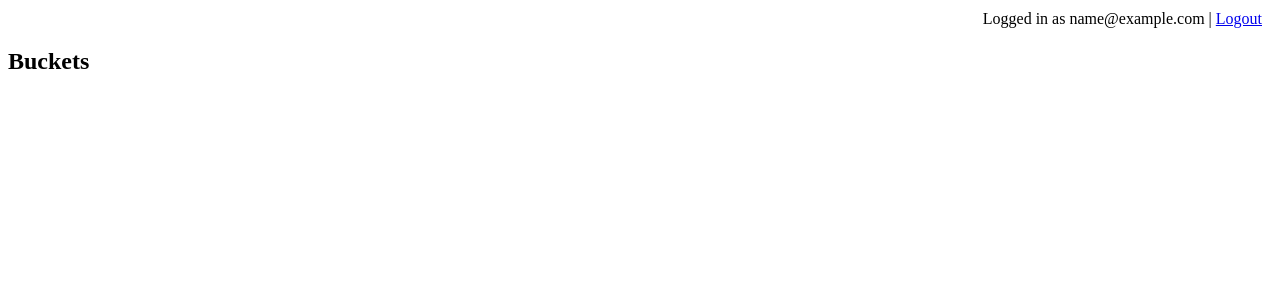
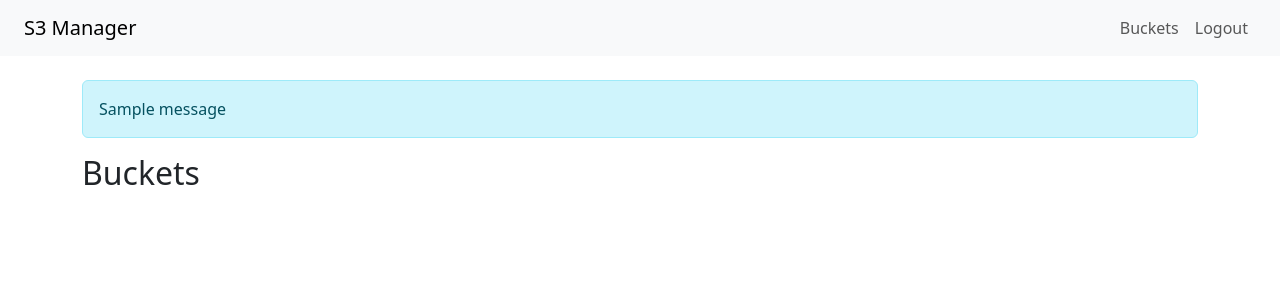
Before and after one commit to kopamak990/s3-expiry-manager, a Flask app: page /buckets in a window 1280 px wide. Shown: the top 300 px of the page. Run offline with Flask 3, Linux system fonts and the light colour scheme; a user stored in the database is signed in; tables that the repository leaves empty hold one stand-in row (values such as "Sample post"); one stand-in notice (Sample message) is shown; data that the repository does not hold is empty.

Commit message:
Add landing page and conditional routing

```diff
--- a/app.py
+++ b/app.py
@@ -1,53 +1,42 @@
-from flask import Flask, render_template, redirect, url_for, request, session
+from flask import Flask, render_template, redirect, url_for, request, flash
+from flask_login import LoginManager, login_user, login_required, logout_user, current_user
 from flask_sqlalchemy import SQLAlchemy
-from flask_login import LoginManager, UserMixin, login_user, login_required, logout_user, current_user
-import boto3
-from botocore.exceptions import ClientError
-from models import db, User, ActionLog
+from models import db, User
 import os
 
 app = Flask(__name__)
-app.secret_key = 'your_secret_key_here'
-app.config['SQLALCHEMY_DATABASE_URI'] = 'sqlite:///db.sqlite3'
-app.config['SQLALCHEMY_TRACK_MODIFICATIONS'] = False
+app.secret_key = os.getenv("SECRET_KEY", "your_secret_key")
+app.config['SQLALCHEMY_DATABASE_URI'] = 'sqlite:///instance/users.db'
 
 db.init_app(app)
+
 login_manager = LoginManager()
+login_manager.login_view = 'login'
 login_manager.init_app(app)
-login_manager.login_view = 'login'
-
-with app.app_context():
-    db.create_all()
 
 @login_manager.user_loader
 def load_user(user_id):
     return User.query.get(int(user_id))
 
-def get_s3_client():
+@app.route('/')
+def index():
     if current_user.is_authenticated:
-        return boto3.client(
-            's3',
-            aws_access_key_id=current_user.aws_access_key,
-            aws_secret_access_key=current_user.aws_secret_key
-        )
-    return boto3.client('s3')
-
-@app.route('/')
-def home():
-    return redirect(url_for('list_buckets'))
+        return redirect(url_for('buckets'))
+    return render_template('index.html')
 
 @app.route('/register', methods=['GET', 'POST'])
 def register():
     if request.method == 'POST':
         email = request.form['email']
         password = request.form['password']
-        aws_access = request.form['aws_access_key']
-        aws_secret = request.form['aws_secret_key']
         if User.query.filter_by(email=email).first():
-            return 'Email already registered.'
-        user = User(email=email, password=password, aws_access_key=aws_access, aws_secret_key=aws_secret)
-        db.session.add(user)
+            flash('Email already registered')
+            return redirect(url_for('register'))
+        new_user = User(email=email)
+        new_user.set_password(password)
+        db.session.add(new_user)
         db.session.commit()
+        flash('Registration successful! Please log in.')
         return redirect(url_for('login'))
     return render_template('register.html')
 
@@ -56,63 +45,26 @@ def login():
     if request.method == 'POST':
         email = request.form['email']
         password = request.form['password']
-        user = User.query.filter_by(email=email, password=password).first()
-        if user:
+        user = User.query.filter_by(email=email).first()
+        if user and user.check_password(password):
             login_user(user)
-            return redirect(url_for('list_buckets'))
-        return 'Invalid credentials'
+            return redirect(request.args.get('next') or url_for('buckets'))
+        flash('Invalid email or password')
     return render_template('login.html')
 
 @app.route('/logout')
 @login_required
 def logout():
     logout_user()
-    return redirect(url_for('login'))
+    return redirect(url_for('index'))
 
 @app.route('/buckets')
 @login_required
-def list_buckets():
-    s3 = get_s3_client()
-    buckets = s3.list_buckets()
-    return render_template('buckets.html', buckets=buckets['Buckets'])
-
-@app.route('/bucket/<bucket_name>')
-@login_required
-def get_objects(bucket_name):
-    s3 = get_s3_client()
-    try:
-        response = s3.list_objects_v2(Bucket=bucket_name)
-        objects = response.get('Contents', [])
-        return render_template('objects.html', bucket_name=bucket_name, objects=objects)
-    except ClientError as e:
-        return f"Error fetching objects: {e}", 500
-
-@app.route('/set-expiry/<bucket_name>/<path:object_key>', methods=['POST'])
-@login_required
-def set_expiry(bucket_name, object_key):
-    s3 = get_s3_client()
-    prefix = object_key.rsplit('/', 1)[0] + '/' if '/' in object_key else object_key
-    lifecycle_config = {
-        'Rules': [
-            {
-                'ID': f'Expire_{prefix.replace("/", "_")}',
-                'Filter': {'Prefix': prefix},
-                'Status': 'Enabled',
-                'Expiration': {'Days': 30}
-            }
-        ]
-    }
-    try:
-        s3.put_bucket_lifecycle_configuration(
-            Bucket=bucket_name,
-            LifecycleConfiguration=lifecycle_config
-        )
-        log = ActionLog(user_id=current_user.id, action=f"Set expiry on: {object_key} in {bucket_name}")
-        db.session.add(log)
-        db.session.commit()
-        return redirect(url_for('get_objects', bucket_name=bucket_name))
-    except ClientError as e:
-        return f"Error setting lifecycle configuration: {e}", 500
+def buckets():
+    # Placeholder for AWS bucket logic
+    return render_template('buckets.html')
 
 if __name__ == '__main__':
+    with app.app_context():
+        db.create_all()
     app.run(debug=True)
--- a/templates/layout.html
+++ b/templates/layout.html
@@ -1,15 +1,43 @@
-<!DOCTYPE html>
-<html>
+<!doctype html>
+<html lang="en">
 <head>
-    <title>S3 Expiry Manager</title>
+  <meta charset="utf-8">
+  <title>S3 Expiry Manager</title>
+  <link rel="stylesheet" href="https://cdn.jsdelivr.net/npm/bootstrap@5.3.0/dist/css/bootstrap.min.css">
 </head>
 <body>
-    <div style="text-align:right; margin:10px;">
+  <nav class="navbar navbar-expand-lg navbar-light bg-light px-4">
+    <a class="navbar-brand" href="{{ url_for('index') }}">S3 Manager</a>
+    <div class="collapse navbar-collapse">
+      <ul class="navbar-nav ms-auto">
         {% if current_user.is_authenticated %}
-            Logged in as {{ current_user.email }} |
-            <a href="{{ url_for('logout') }}">Logout</a>
+          <li class="nav-item">
+            <a class="nav-link" href="{{ url_for('buckets') }}">Buckets</a>
+          </li>
+          <li class="nav-item">
+            <a class="nav-link" href="{{ url_for('logout') }}">Logout</a>
+          </li>
+        {% else %}
+          <li class="nav-item">
+            <a class="nav-link" href="{{ url_for('login') }}">Login</a>
+          </li>
+          <li class="nav-item">
+            <a class="nav-link" href="{{ url_for('register') }}">Register</a>
+          </li>
         {% endif %}
+      </ul>
     </div>
+  </nav>
+
+  <div class="container mt-4">
+    {% with messages = get_flashed_messages() %}
+      {% if messages %}
+        <div class="alert alert-info">
+          {{ messages[0] }}
+        </div>
+      {% endif %}
+    {% endwith %}
     {% block content %}{% endblock %}
+  </div>
 </body>
 </html>
```
Also changed, not shown: templates/index.html (+11 -10 lines).
